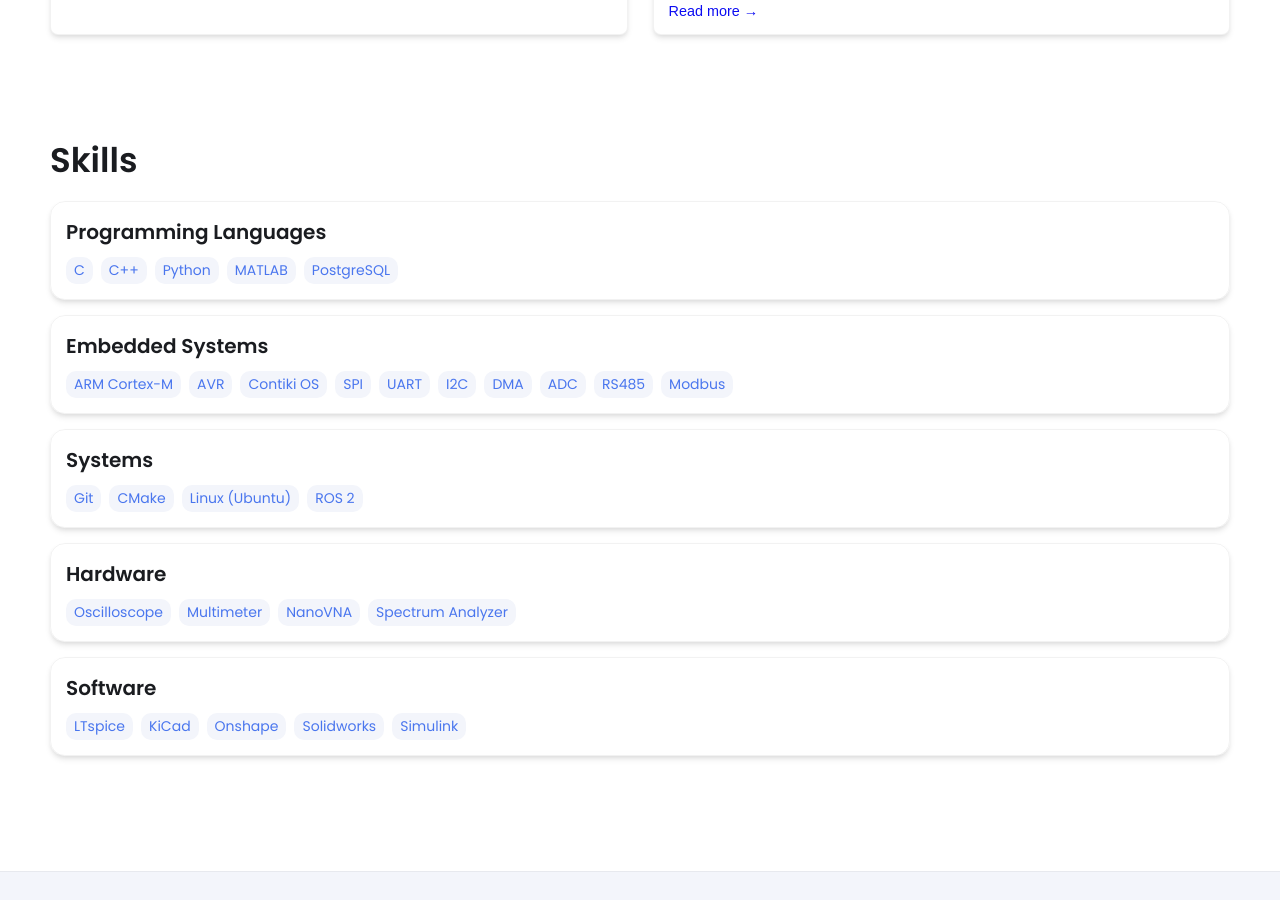
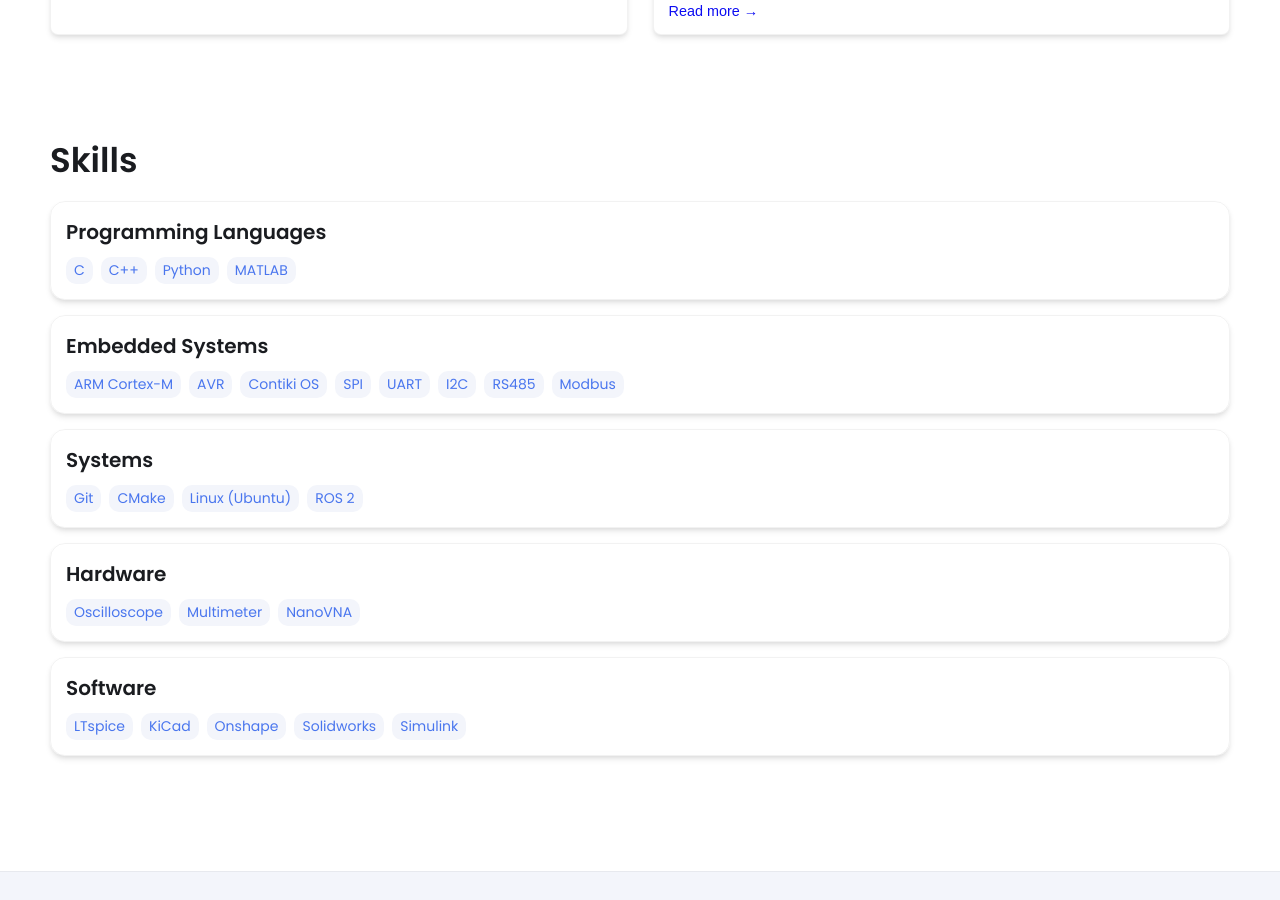
Before and after one commit to chaoqy/chaoqy.github.io, a Jekyll site: the page built from index.html, in a window 1280 px wide and 900 px high, scrolled down 2199 px. Built offline with Jekyll 4.4.1, drawn with Linux system fonts in a browser that asks for light colours.

Commit message:
Update _config.yml

```diff
--- a/_config.yml
+++ b/_config.yml
@@ -50,7 +50,6 @@
     - C++
     - Python
     - MATLAB
-    - PostgreSQL
   - category: Embedded Systems
     tools:
     - ARM Cortex-M
@@ -59,8 +58,6 @@
     - SPI
     - UART
     - I2C
-    - DMA
-    - ADC
     - RS485
     - Modbus
   - category: Systems
@@ -74,7 +71,6 @@
     - Oscilloscope
     - Multimeter
     - NanoVNA
-    - Spectrum Analyzer
   - category: Software
     tools:
     - LTspice
```
